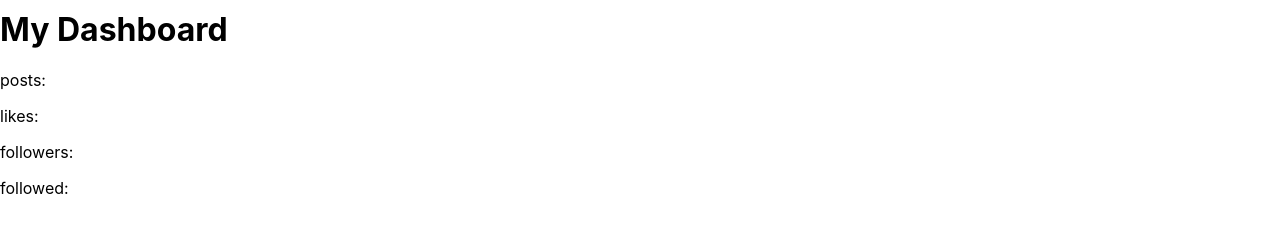
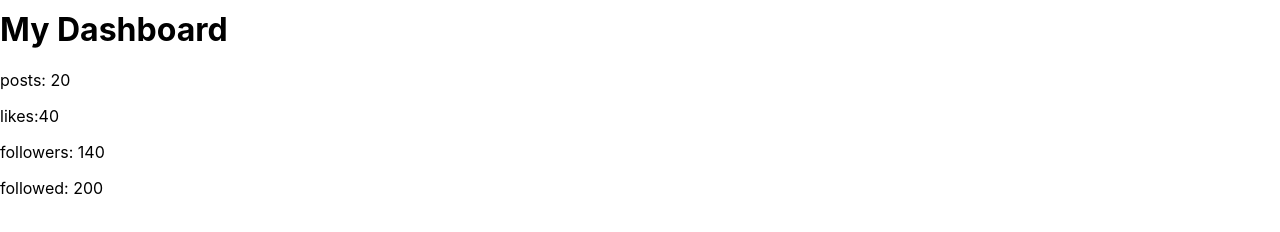
Before and after one commit to celinevalentine/next-rendering-strategies, a Next.js app: page /photos-swr in a window 1280 px wide. Shown: the part 460-692 px from the top of the page. Built offline with nearby package versions, Linux system fonts and the light colour scheme; data requests are answered from the project's data file.

Commit message:
fixed dashboard bug

```diff
--- a/db.json
+++ b/db.json
@@ -23,12 +23,11 @@
 
   }
     ],
-  "dashboard": [
+  "dashboard":
     {
         "posts": 20,
         "likes": 40,
         "followers": 140,
         "followed": 200
       }
-  ]
 }
--- a/pages/photos-swr/index.js
+++ b/pages/photos-swr/index.js
@@ -3,16 +3,19 @@ import { useRouter } from "next/router";
 import Link from "next/link";
 import useSwr from "swr";
 
+// const fetcher = async () => {
+//   const response = await fetch(`http://localhost:4000/dashboard`);
+//   const data = await response.json();
+//
+//   return data;
+// };
+
+const fetcher = (url) => fetch(url).then((r) => r.json());
 const Dashboard = () => {
-  const fetcher = async () => {
-    const response = await fetch(`http://localhost:4000/dashboard`);
-    const data = await response.json();
-    console.log("swr-data", data);
-    return data;
-  };
   const router = useRouter();
-  const { data, error } = useSwr("photos", fetcher);
-
+  const { data, error } = useSwr("http://localhost:4000/dashboard", fetcher);
+  console.log("swr-data", data);
+  console.log(error);
   if (error) return "error occured";
   if (!data) return "loading...";
 
@@ -47,7 +50,7 @@ const Dashboard = () => {
       <hr />
       <h1>My Dashboard</h1>
       <div>
-        <p>posts: {data.dashboard}</p>
+        <p>posts: {data.posts}</p>
         <p>likes:{data.likes}</p>
         <p>followers: {data.followers}</p>
         <p>followed: {data.followed}</p>
```
